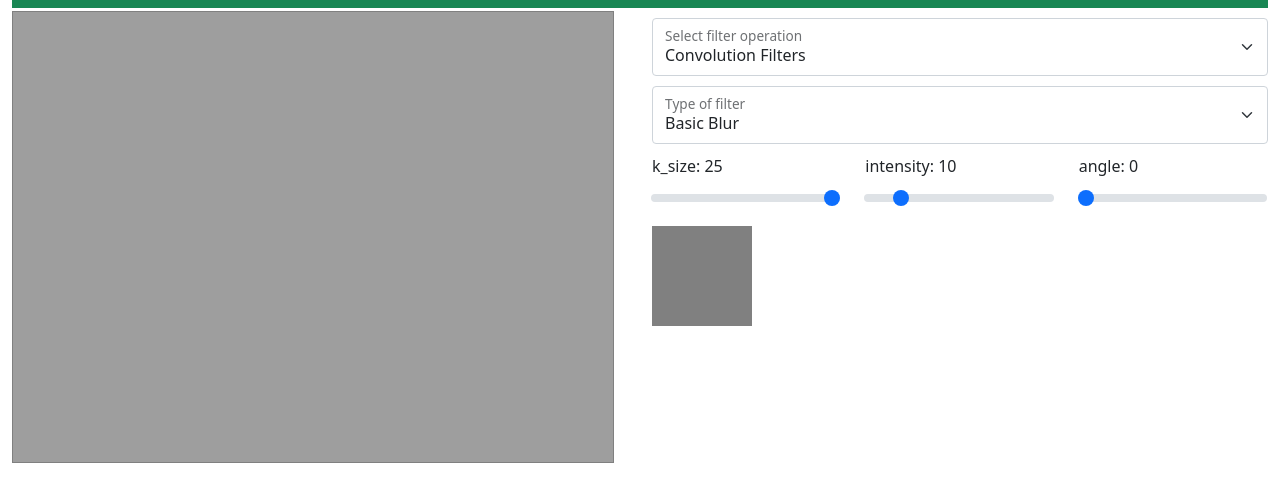
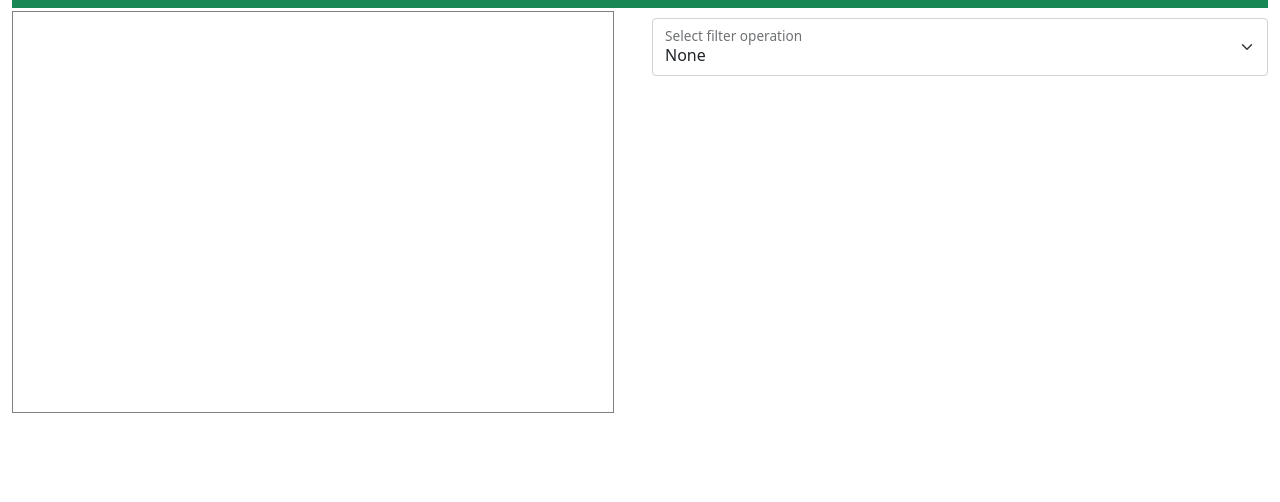
Before and after one commit to dokaniasourav/csce646, a plain HTML site: page pr01/project.html in a window 1280 px wide. Shown: the part 38-540 px from the top of the page. Drawn offline with Linux system fonts and the light colour scheme.

Commit message:
Changed UI

```diff
--- a/pr01/index.js
+++ b/pr01/index.js
@@ -3,7 +3,16 @@ const UNIFORM_MAX = 25;
 
 let slider_values = {};
 
-let operation_t = 1;
+const CONVOLUTION_FILTER = 1;
+const DITHERING_FILTER = 2;
+
+const BASIC_BLUR = 1;
+const GAUSSIAN_BLUR = 2;
+const GAUSSIAN_BLUR_DIR = 3;
+const DIFFERENTIAL_BLUR = 4;
+
+
+let operation_t = CONVOLUTION_FILTER;
 let filter_t = 1;
 
 let kernel_data_loc;
@@ -14,12 +23,13 @@ let intensity_loc;
 /**
  * Updating image based on GUI
  * */
-let operation_select;
+
 let k_size_slider;
 let intensity_slider;
+let steep_slider;
+let angle_slider;
 
-let angle_slider;
-let filter_select;
+let kernel_display_element;
 
 const getWebGL = () => {
     let canvas = document.querySelector("#main-canvas");
@@ -60,30 +70,46 @@ const startExec = (vertexShaderSource = '', fragmentShaderSource = '') => {
     intensity_loc = webgl.getUniformLocation(program, 'intensity');
 
 
-    operation_select = $('#operation-select');
-    filter_select = $('#filter-select');
+    const operation_select = $('#operation-select');
+    const filter_select = $('#filter-select');
 
-    k_size_slider = $('#kernel_size_inp');
-    angle_slider = $('#angle_sel_inp');
+    const operation_select_group = $('#operation-select-group');
+    const filter_select_group = $('#filter-select-group');
+
+
+
+    /**
+     * Initialize the slider inputs **/
+    k_size_slider = $('#k_size_inp');
     intensity_slider = $('#intensity_inp');
+    angle_slider = $('#angle_inp');
+    steep_slider = $('#steep_inp');
+    kernel_display_element = $('#kernel-rep');
 
+    // Setting the defaults
     slider_values[angle_slider.attr('name')] = 0;
     slider_values[k_size_slider.attr('name')] = 25;
     slider_values[intensity_slider.attr('name')] = 10;
+    slider_values[steep_slider.attr('name')] = 1;
 
-    // Setting the defaults
     k_size_slider.attr('max', UNIFORM_MAX);
     image_update();
 
-    for (let slider of [k_size_slider, angle_slider, intensity_slider]) {
+    for (let slider of [k_size_slider, angle_slider, intensity_slider, steep_slider]) {
         let a_name = slider.attr('name');
-        $('#' + a_name + '_label').html(`${a_name}: ${slider_values[a_name]}`);
         slider.val(slider_values[a_name]);
+        let A_Name = a_name[0].toUpperCase() + a_name.substring(1);
+        $('#' + a_name + '_label').html(`${A_Name} is ${slider_values[a_name]}`);
         slider.change(() => {
             let a_name = slider.attr('name');
             slider_values[a_name] = parseInt(slider.val());
+            let A_Name = a_name[0].toUpperCase() + a_name.substring(1);
+            $('#' + a_name + '_label').html(`${A_Name} is ${slider_values[a_name]}`);
             image_update();
         })
+        $('#' + a_name + '_group').hide();
+        kernel_display_element.hide();
+        filter_select_group.hide();
     }
 
     filter_select.change(() => {
@@ -95,13 +121,29 @@ const startExec = (vertexShaderSource = '', fragmentShaderSource = '') => {
     operation_select.change(() => {
         let option = operation_select.find(':selected');
         operation_t = parseInt(option.val());
+        console.log('Selected op = ', operation_t);
+        for (let slider of [k_size_slider, angle_slider, intensity_slider, steep_slider]) {
+            let a_name = slider.attr('name');
+            if (operation_t !== CONVOLUTION_FILTER) {
+                $('#' + a_name + '_group').hide(500);
+            } else {
+                $('#' + a_name + '_group').show(500);
+            }
+        }
+        if (operation_t !== CONVOLUTION_FILTER) {
+            kernel_display_element.hide(500);
+            filter_select_group.hide(500);
+        } else {
+            kernel_display_element.show(500);
+            filter_select_group.show(500);
+        }
         image_update();
     });
 
     /***
      * Making the image file */
     let image = new Image();
-    image.src = 'fox.jpg'
+    image.src = 'flower.jpg'
     image.crossOrigin = "Anonymous";
     image.alt = 'Sample image';
     image.onload = () => {
@@ -115,11 +157,12 @@ function image_update() {
     let k_size = slider_values[k_size_slider.attr('name')];
     let sel_angle = slider_values[angle_slider.attr('name')];
     let intensity = slider_values[intensity_slider.attr('name')];
+    let steepness = slider_values[steep_slider.attr('name')];
 
     let array_size = k_size * k_size;
     let kernel_data = [];
 
-    if (filter_t === 1) {
+    if (filter_t === BASIC_BLUR) {
         for (let i = 0; i < k_size; i++) {
             for (let j = 0; j < k_size; j++) {
                 kernel_data.push(1 / array_size);
@@ -132,12 +175,15 @@ function image_update() {
                 let x = i + 0.5 - k_size / 2.0;
                 let y = j + 0.5 - k_size / 2.0;
                 let out = 1.0;
-                if (filter_t === 2) {
-                    let f_xy = (x * x + y * y) / k_size;
+                if (filter_t === GAUSSIAN_BLUR) {
+                    let f_xy = (x * x + y * y) / (k_size * steepness);
                     out = Math.exp(-f_xy);
-                } else if (filter_t === 4) {
+                } else if (filter_t === GAUSSIAN_BLUR_DIR) {
                     let f_xy = Math.cos(radian_angle) * x + Math.sin(radian_angle) * y;
-                    out = Math.exp(-(f_xy * f_xy) / k_size);
+                    out = Math.exp(-(f_xy * f_xy) / (k_size * steepness));
+                } else if (filter_t === DIFFERENTIAL_BLUR) {
+                    let f_xy = Math.cos(radian_angle) * x + Math.sin(radian_angle) * y;
+                    out = (f_xy + k_size) / (k_size * steepness);
                 }
                 kernel_data.push(out);
             }
@@ -166,7 +212,6 @@ function image_update() {
 
     /**
      * Generating HTML Test */
-    const kernel_display_element = $('#kernel-rep');
     kernel_display_element.html('');
     kernel_display_element.css('grid-template-columns', 'repeat(' + k_size + ', 0.5vh)');
     kernel_display_element.css('grid-template-rows', 'repeat(' + k_size + ', 0.5vh)');
--- a/pr01/project.html
+++ b/pr01/project.html
@@ -26,33 +26,41 @@
                     <div class="filter-controls">
                         <div class="row">
                             <div class="col">
-                                <div class="form-floating">
+                                <div class="form-floating" id="operation-select-group">
                                     <select class="form-select" aria-label="Filter Selection" id="operation-select">
+                                        <option value="0">None</option>
                                         <option value="1">Convolution Filters</option>
                                         <option value="2">Ordered Dithering</option>
                                     </select>
                                     <label for="operation-select">Select filter operation</label>
                                 </div>
-                                <div class="form-floating">
+                                <div class="form-floating" id="filter-select-group">
                                     <select class="form-select" aria-label="Filter Selection" id="filter-select">
                                         <option value="1">Basic Blur</option>
                                         <option value="2">Gaussian Blur</option>
-                                        <option value="4">Gaussian Blur - Directional</option>
+                                        <option value="3">Gaussian Blur - Directional</option>
+                                        <option value="4">Differential Blur - Directional</option>
                                     </select>
                                     <label for="filter-select">Type of filter</label>
                                 </div>
                                 <div class="row">
-                                    <div class="input-group mb-3 col">
-                                        <label for="kernel_size_inp" class="form-label" id="k_size_label">Kernel Size</label>
-                                        <input type="range" class="form-range" id="kernel_size_inp" min="5" max="25" step="2" name="k_size">
+                                    <div class="input-group mb-3 col" id="k_size_group">
+                                        <label for="k_size_inp" class="form-label" id="k_size_label">Kernel Size</label>
+                                        <input type="range" class="form-range" id="k_size_inp" min="5" max="25" step="2" name="k_size">
                                     </div>
-                                    <div class="input-group mb-3 col">
+                                    <div class="input-group mb-3 col" id="intensity_group">
                                         <label for="intensity_inp" class="form-label" id="intensity_label">Intensity: </label>
                                         <input type="range" class="form-range" id="intensity_inp" min="2" max="50" step="2" name="intensity">
                                     </div>
-                                    <div class="input-group mb-3 col">
-                                        <label for="angle_sel_inp" class="form-label" id="angle_label">Angle: </label>
-                                        <input type="range" class="form-range" id="angle_sel_inp" min="0" max="359" step="5" name="angle">
+                                </div>
+                                <div class="row">
+                                    <div class="input-group mb-3 col" id="angle_group">
+                                        <label for="angle_inp" class="form-label" id="angle_label">Angle: </label>
+                                        <input type="range" class="form-range" id="angle_inp" min="0" max="359" step="5" name="angle">
+                                    </div>
+                                    <div class="input-group mb-3 col" id="steep_group">
+                                        <label for="steep_inp" class="form-label" id="steep_label">Steep: </label>
+                                        <input type="range" class="form-range" id="steep_inp" min="0.1" max="10" step="0.1" name="steep">
                                     </div>
                                 </div>
                                 <div id="kernel-rep">
```
